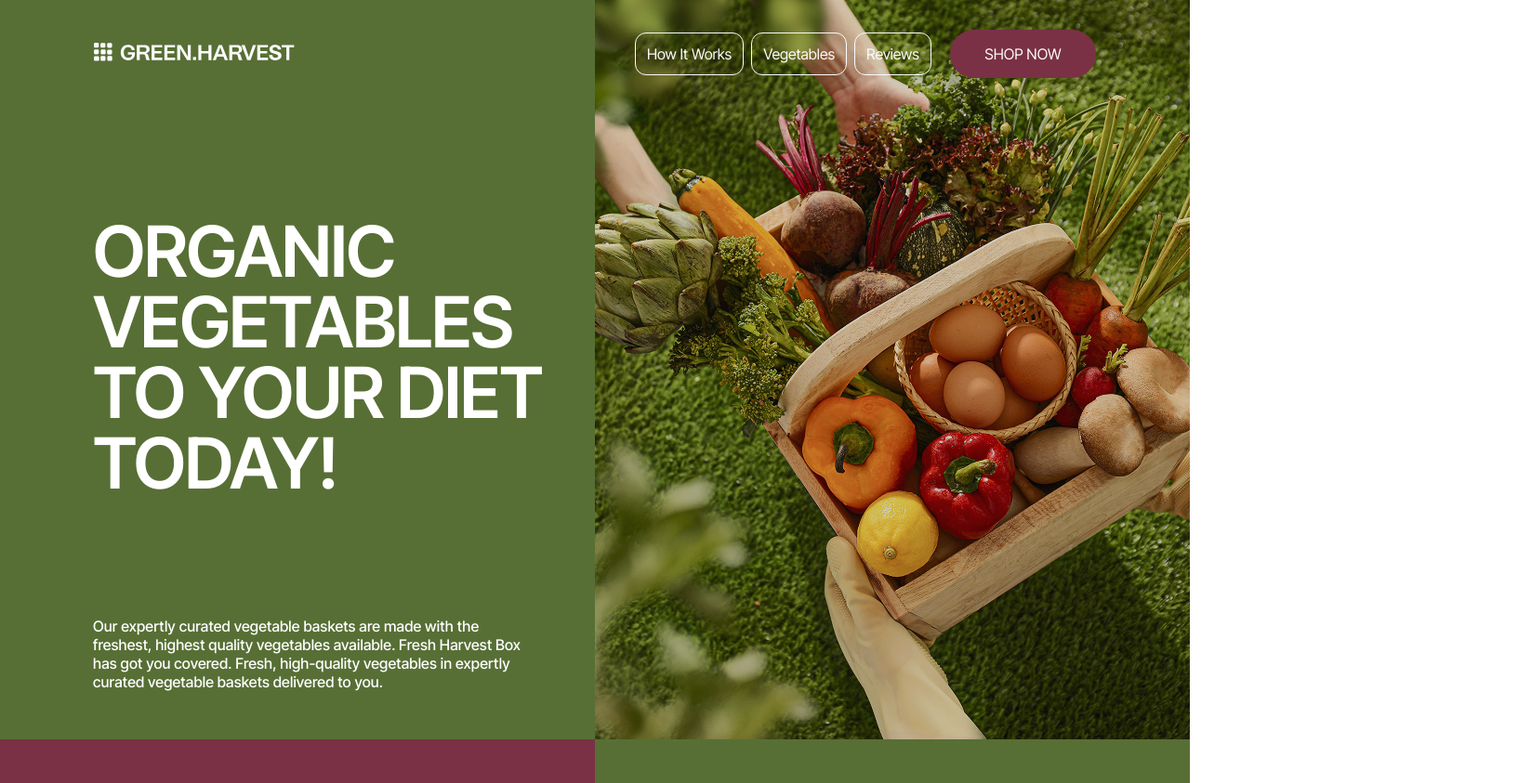
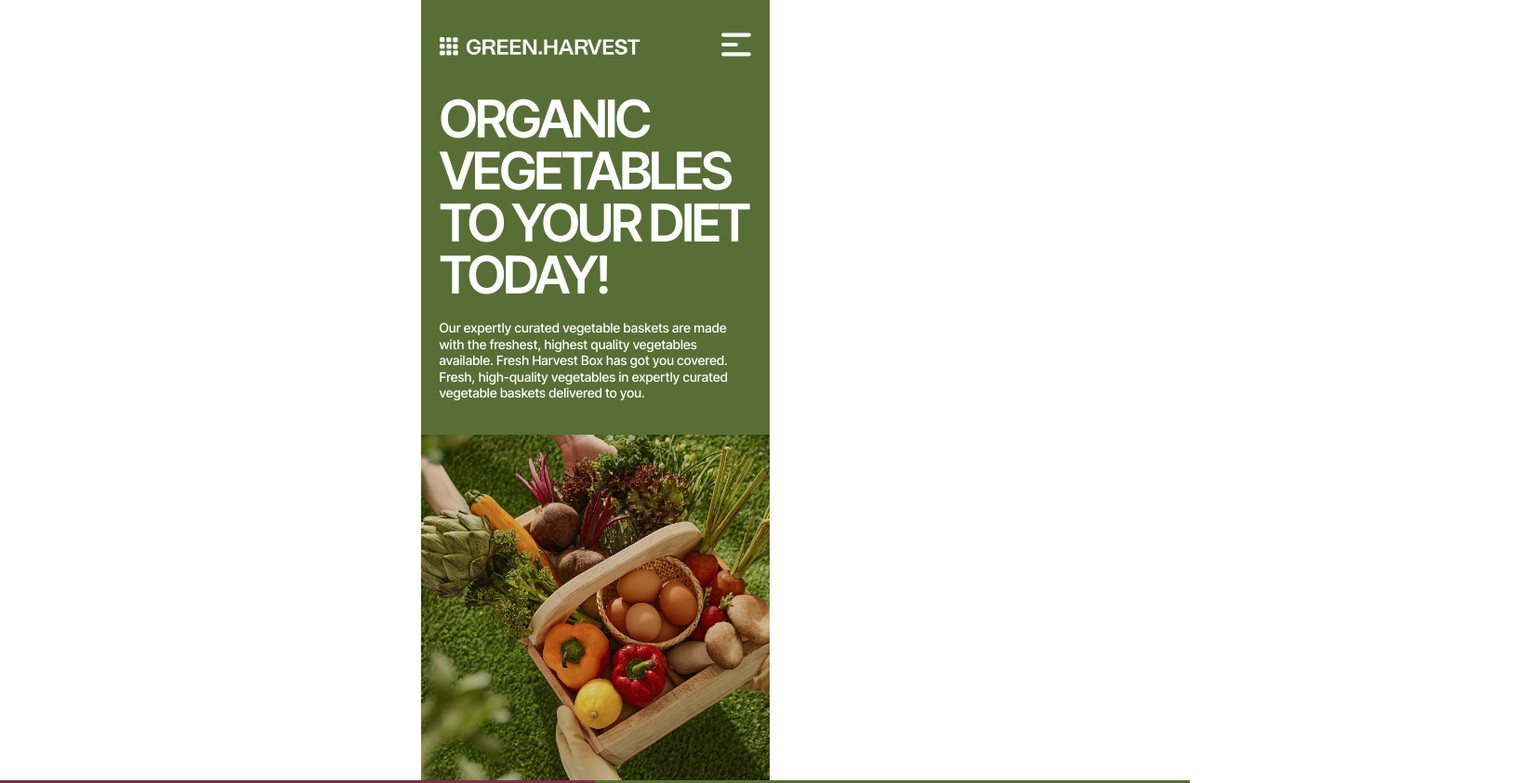
Before and after one commit to FRKNDABAN/KAITgroup_GreenHarvest, a website built with Vite: page src/index.html in a window 1280 px wide. Shown: the top 843 px of the page at 93% size, 1633 px wide, since content can reach past the window. Built offline with nearby package versions, Linux system fonts and the light colour scheme.

Commit message:
furkanedit13

```diff
--- a/src/css/container.css
+++ b/src/css/container.css
@@ -4,6 +4,12 @@
   max-width: 375px;
   margin: 0 auto;
   padding: 0 ;
+}
+
+.burger_menu{
+  display: none;
+  width: 32px;
+  height: 32px;
 }
 
 /* Styles for Tablet devices */
--- a/src/css/mobil.css
+++ b/src/css/mobil.css
@@ -0,0 +1,94 @@
+@media screen and (min-width: 375px) {
+  * {
+    padding: 0;
+    margin: 0;
+  }
+
+  .container {
+    max-width: 375px;
+    text-align: left;
+  }
+/*header*/
+
+header{
+    width: 100%;
+    height: 32px;
+    justify-self: center;
+}
+
+ header .container{
+    width: 375px;
+    gap: 135px;
+ }
+
+  .h_navlist{
+    display: none;
+  }
+
+  .burger_menu{
+    display: flex;
+  }
+
+  .logo_header{
+    width: 168px;
+    height: 16px;
+  }
+/*hero*/
+  .hero .container{
+    width: 375px;
+    height: 840px;
+  }
+
+  .hero_text_img{
+    flex-direction: column;
+    gap: 40px;
+    width: 375px;
+    height: 840px;
+  }
+
+  .hero_text_cover{
+    margin-top: 100px;
+    width: 335px;
+    height: 328px;
+    padding: 0 20px;
+  }
+
+  .hero_text{
+    width: 335px;
+    height: 328px;
+    margin: 0;
+    gap: 20px;
+
+  }
+
+  .hero_img {
+      width: 375px;
+      height: 372px;
+  }
+
+  .hero_text h1 {
+      margin: 0;
+      color: #fff;
+      font-family: 'Inter Tight', sans-serif;
+      font-weight: 600;
+      font-size: 56px;
+      line-height: 1;
+      letter-spacing: -0.05em;
+      text-transform: uppercase;
+  }
+
+  .hero_text p {
+      margin: 0;
+      color: #fff;
+      font-family: 'Inter Tight', sans-serif;
+      font-weight: 500;
+      font-size: 14px;
+      line-height: 1.25;
+      letter-spacing: 0.01em;
+      max-width: 472px;
+      width: 100%;
+  }
+
+
+
+}
--- a/src/css/styles.css
+++ b/src/css/styles.css
@@ -12,6 +12,8 @@
 @import url('./your_order.css');
 @import url('./footer.css');
 @import url('./modal_menu.css');
+@import url('./mobil.css');
+@import url('./tablet.css');
 
 html {
   scroll-behavior: smooth;
--- a/src/partials/header.html
+++ b/src/partials/header.html
@@ -10,7 +10,7 @@
             </svg>
         </a>
 
-        <nav>
+        <nav class="h_navlist">
             <ul class="navlist">
 
                 <li><a href="#how-it-works">How It Works</a></li>
@@ -22,6 +22,13 @@
             <button class="b_shop" onclick="location.href='#your_order';">SHOP NOW</button>
         </nav>
 
+        <a class="burger_menu" href="">
+
+            <svg class="menu_icon">
+                <use href="./image/icons.svg#icon-menu_burger"></use>
+            </svg>
+        </a>
+
     </div>
 
 </header>
```
